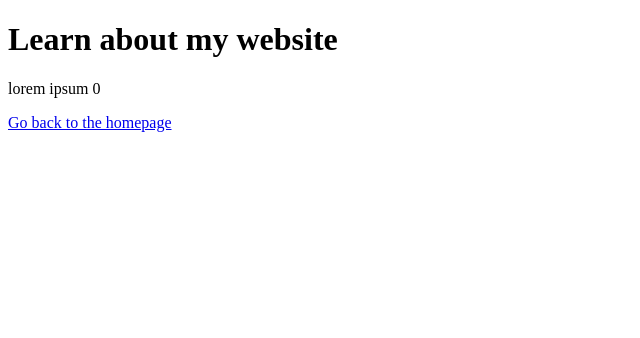
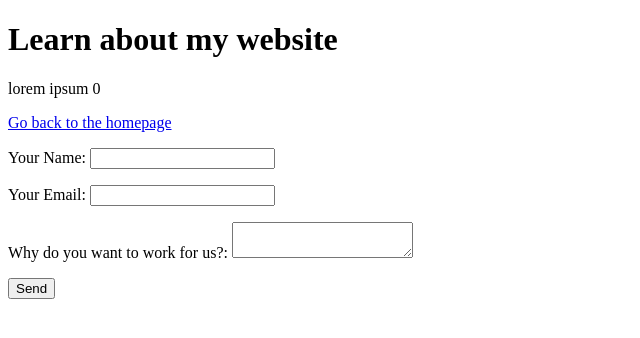
Before and after one commit to ericmasiello/gatsby-test, a Gatsby site: page /about in a window 1280 px wide. Shown: the whole page, without its empty margins (0-640 px from the left). Built offline with nearby package versions, Linux system fonts and the light colour scheme; Gatsby itself is replaced by a stand-in of ours.

Commit message:
add hiring form

```diff
--- a/src/pages/about.js
+++ b/src/pages/about.js
@@ -12,6 +12,21 @@
         <h1>Learn about my website</h1>
         <p onClick={this.increment}>lorem ipsum {this.state.count}</p>
         <Link to="/">Go back to the homepage</Link>
+
+        <form name="hiring" method="POST" netlify>
+          <p>
+            <label>Your Name: <input type="text" name="name" /></label>
+          </p>
+          <p>
+            <label>Your Email: <input type="email" name="email" /></label>
+          </p>
+          <p>
+            <label>Why do you want to work for us?: <textarea name="why"></textarea></label>
+          </p>
+          <p>
+            <button type="submit">Send</button>
+          </p>
+        </form>
       </div>
     );
   }
```
